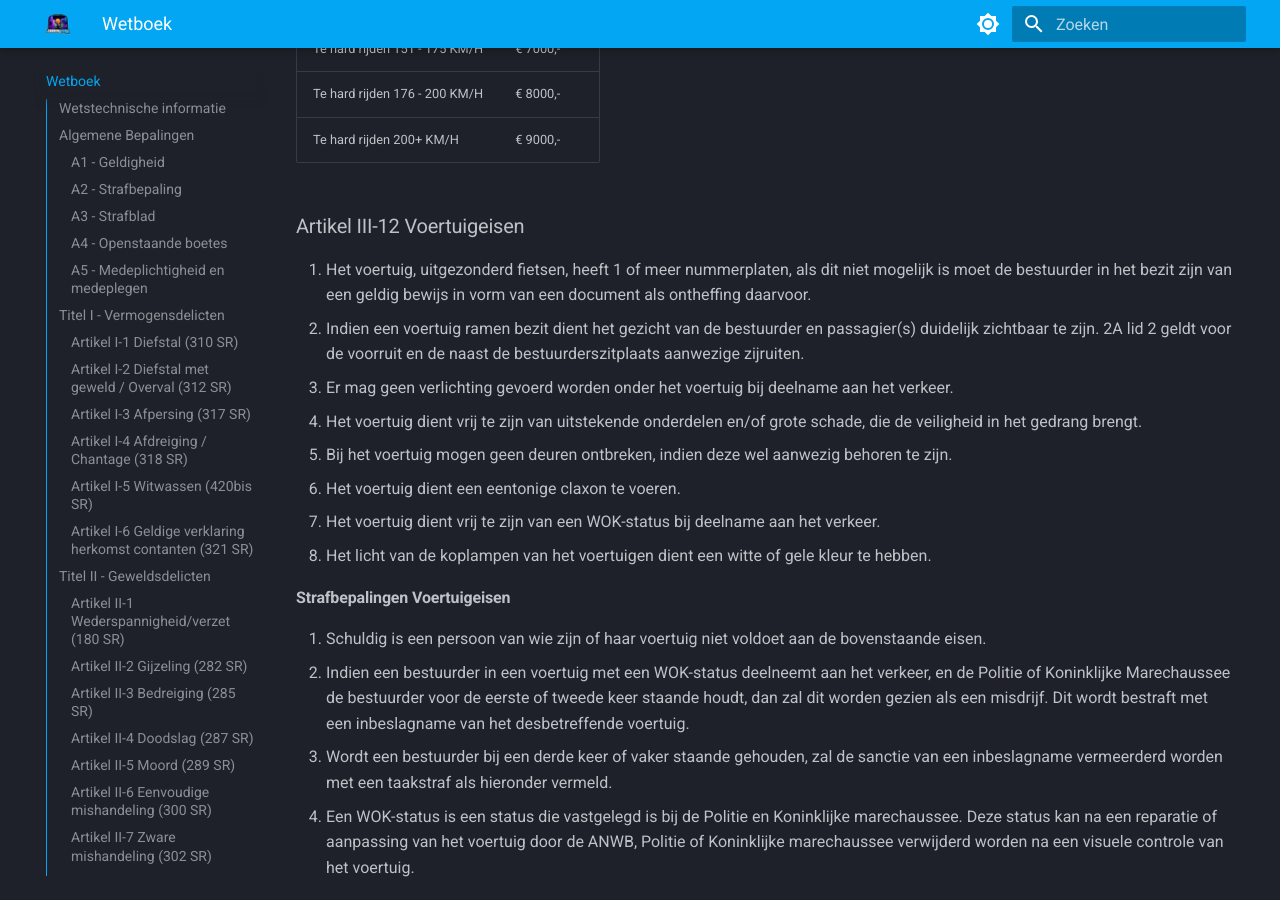
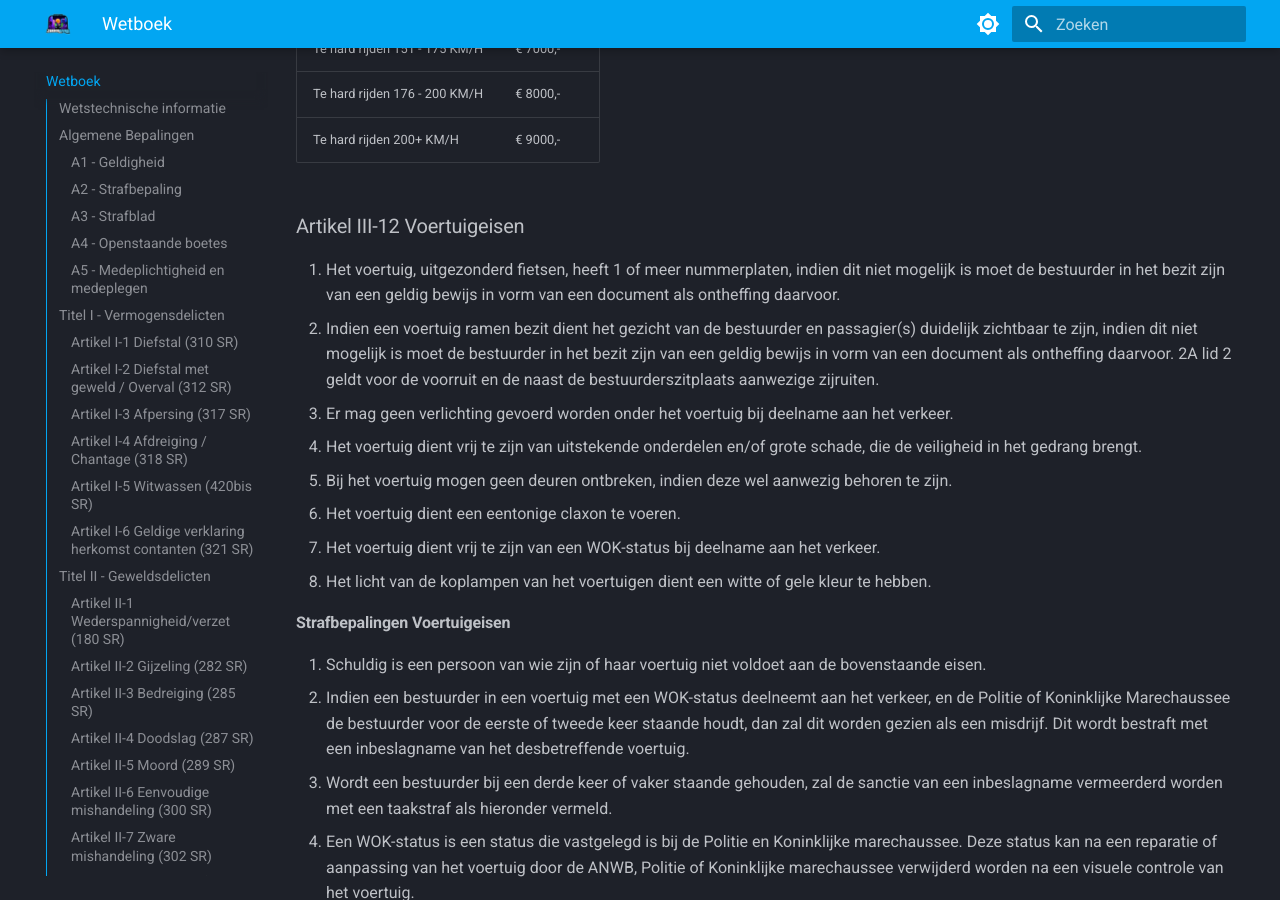
Before and after one commit to ZuiderStad-RP/regels, an MkDocs documentation site: the page built from docs/wetboek.md, in a window 1280 px wide and 900 px high, scrolled down 15847 px. Built offline with MkDocs 1.6.1 and Material for MkDocs 9.7.7, drawn with Linux system fonts in a browser that asks for light colours.

Commit message:
Update wetboek.md

```diff
--- a/docs/wetboek.md
+++ b/docs/wetboek.md
@@ -447,8 +447,8 @@
 
 ### Artikel III-12 Voertuigeisen
 
-1. Het voertuig, uitgezonderd fietsen, heeft 1 of meer nummerplaten, als dit niet mogelijk is moet de bestuurder in het bezit zijn van een geldig bewijs in vorm van een document als ontheffing daarvoor.
-2. Indien een voertuig ramen bezit dient het gezicht van de bestuurder en passagier(s) duidelijk zichtbaar te zijn.
+1. Het voertuig, uitgezonderd fietsen, heeft 1 of meer nummerplaten, indien dit niet mogelijk is moet de bestuurder in het bezit zijn van een geldig bewijs in vorm van een document als ontheffing daarvoor.
+2. Indien een voertuig ramen bezit dient het gezicht van de bestuurder en passagier(s) duidelijk zichtbaar te zijn, indien dit niet mogelijk is moet de bestuurder in het bezit zijn van een geldig bewijs in vorm van een document als ontheffing daarvoor.
 2A lid 2 geldt voor de voorruit en de naast de bestuurderszitplaats aanwezige zijruiten.
 3. Er mag geen verlichting gevoerd worden onder het voertuig bij deelname aan het verkeer.
 4. Het voertuig dient vrij te zijn van uitstekende onderdelen en/of grote schade, die de veiligheid in het gedrang brengt.
```
